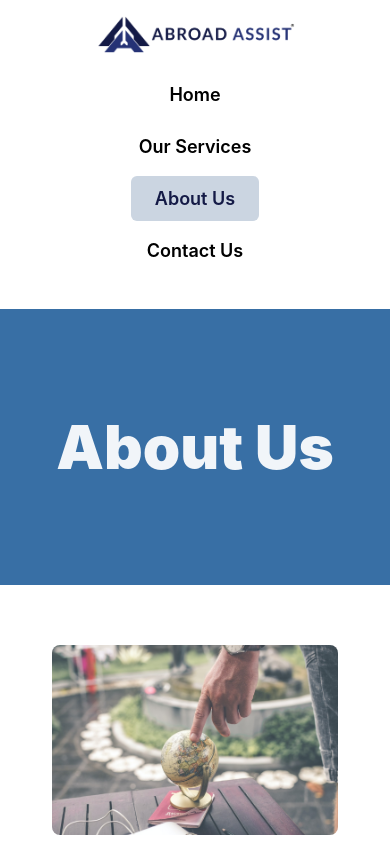
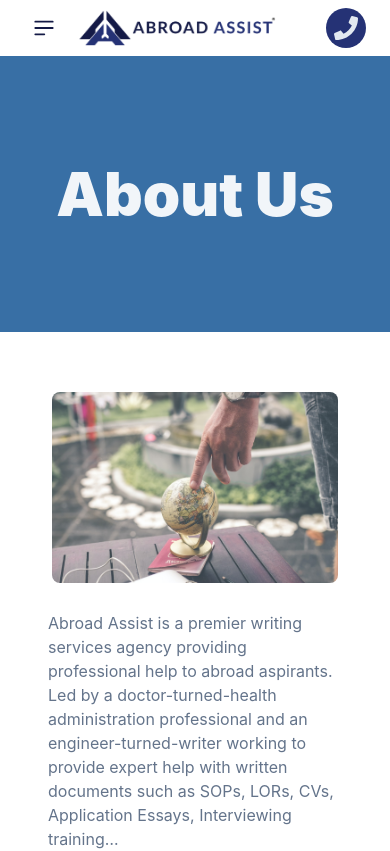
Before and after one commit to abroadassist/abroad-assist, a Next.js app: page /about in a window 390 px wide. Shown: the top 851 px of the page. Built offline with nearby package versions, Linux system fonts and the light colour scheme.

Commit message:
update header and add sidemenu

```diff
--- a/components/forms/EducationDetails.jsx
+++ b/components/forms/EducationDetails.jsx
@@ -1,5 +1,6 @@
 import React, { useState } from "react";
 import { Form, Formik } from "formik";
+import { useSearchParams } from "next/navigation";
 import FormInputWrapper from "components/wrappers/FormInputWrapper";
 import * as Yup from "yup";
 import { FaPaperPlane } from "react-icons/fa";
@@ -73,17 +74,18 @@ const servicesOptions = [
 ];
 
 const EducationDetails = ({ campaignString = "Organic", sendToEmail = "writing@abroadassist.net" }) => {
-  const [phoneNum, setPhoneNum] = useState();
+  const searchParams = useSearchParams();
+  const [phoneNum, setPhoneNum] = useState(searchParams?.get("phone") ?? "");
 
   return (
     <>
       <Formik
         {...{
           initialValues: {
-            fullname: "",
-            email: "",
-            details: "",
-            services: [],
+            fullname: searchParams?.get("name") ?? "",
+            email: searchParams?.get("email") ?? "",
+            details: searchParams?.get("details") ?? "",
+            services: searchParams?.getAll("service") ?? [],
           },
           validationSchema: schema,
           onSubmit: async (values, actions) => {
@@ -110,7 +112,11 @@ const EducationDetails = ({ campaignString = "Organic", sendToEmail = "writing@a
         }}
       >
         {(formik) => {
-          const disableSubmit = phoneNum?.length < 7 || formik.isSubmitting || !formik.dirty || !formik.isValid;
+          const disableSubmit =
+            phoneNum?.length < 7 ||
+            formik.isSubmitting ||
+            (!formik.dirty && (!formik.values?.fullname || !formik.values?.email)) ||
+            !formik.isValid;
 
           return (
             <Form>
--- a/components/layout/Header.jsx
+++ b/components/layout/Header.jsx
@@ -1,67 +1,80 @@
+import React, { useState } from "react";
 import Container from "components/wrappers/Container";
+import PagesMenu from "./PagesMenu";
+import Link from "next/link";
+import { FaPhone } from "react-icons/fa";
 import Image from "next/image";
-import Link from "next/link";
-import { useRouter } from "next/router";
+import SideMenu from "./SideMenu";
 
-const pages = [
-  {
-    label: "Home",
-    path: "/",
-  },
-  {
-    label: "Our Services",
-    path: "/our-services",
-  },
-  {
-    label: "About Us",
-    path: "/about",
-  },
-  {
-    label: "Contact Us",
-    path: "/contact",
-  },
-];
-const Header = ({}) => {
-  const router = useRouter();
+const Header = () => {
+  const [showSideMenu, setShowSideMenu] = useState(false);
+
+  const toggleSideMenu = () => {
+    setShowSideMenu((state) => !state);
+  };
 
   return (
     <header className="m-0 shadow-lg">
-      <nav className="py-4 px-3">
+      <nav className="md:px-3">
         <Container>
-          <div className=" flex flex-col md:flex-row justify-between items-center">
+          <div className=" flex flex-row justify-between items-center w-full h-14 px-6">
+            <div className="inline-flex md:hidden items-center">
+              <Hamburger onClick={toggleSideMenu} />
+            </div>
             <Link href="/">
-              <Image
-                alt="Abroad Assist ®"
-                src="/assets/images/registered-logo.png"
-                width={200}
-                height={30}
-              />
+              <Image alt="Abroad Assist ®" src="/assets/images/registered-logo.png" width={200} height={30} />
             </Link>
-            <div className="my-4 md:my-0 flex flex-col sm:flex-row justify-evenly">
-              {pages.map((page, index) => {
-                const isCurrentPage = router?.pathname === page.path;
-                return (
-                  <Link
-                    key={"nav-link-" + index}
-                    href={page.path}
-                    className="sm:m-1 my-3 mx-auto"
-                  >
-                    <span
-                      className={`py-3 px-6 capitalize text-lg font-semibold hover:bg-slate-200 rounded-md transition-colors duration-300 ease-in-out shadow-none ${
-                        isCurrentPage ? "bg-slate-300 text-aa-outer shadow" : ""
-                      }`}
-                    >
-                      {page.label}
-                    </span>
-                  </Link>
-                );
-              })}
+
+            <div className="w-full hidden lg:flex lg:justify-end">
+              <PagesMenu />
             </div>
+            <Link
+              href="/contact"
+              className="flex ml-auto text-slate-200 bg-aa-inner hover:bg-blue-500 hover:shadow-md p-2 rounded-full md:rounded-md transition-colors ease-in-out hover:animate-pulse"
+            >
+              <span className="hidden md:block">Contact</span>
+              <FaPhone className="md:ml-2" size={24} />
+            </Link>
+
+            <hr className="block md:hidden h-1 " />
           </div>
+          <div className="w-full hidden md:flex justify-center lg:hidden">
+            <hr className="h-1 my-1 bg-gray-500 border-0 dark:bg-gray-700" />
+            <PagesMenu />
+          </div>
+          {showSideMenu && <SideMenu />}
         </Container>
       </nav>
     </header>
   );
 };
 
+const Hamburger = ({ onClick }) => {
+  return (
+    <button
+      data-drawer-target="default-sidebar"
+      data-drawer-toggle="default-sidebar"
+      aria-controls="default-sidebar"
+      type="button"
+      className=" mr-3 p-2 text-sm text-aa-outer hover:text-slate-200 rounded-lg hover:bg-blue-500 focus:outline-none focus:ring-2 focus:ring-blue-400"
+      onClick={onClick ?? null}
+    >
+      <span className="sr-only">Open sidebar</span>
+      <svg
+        className="w-6 h-6"
+        aria-hidden="true"
+        fill="currentColor"
+        viewBox="0 0 20 20"
+        xmlns="http://www.w3.org/2000/svg"
+      >
+        <path
+          clip-rule="evenodd"
+          fill-rule="evenodd"
+          d="M2 4.75A.75.75 0 012.75 4h14.5a.75.75 0 010 1.5H2.75A.75.75 0 012 4.75zm0 10.5a.75.75 0 01.75-.75h7.5a.75.75 0 010 1.5h-7.5a.75.75 0 01-.75-.75zM2 10a.75.75 0 01.75-.75h14.5a.75.75 0 010 1.5H2.75A.75.75 0 012 10z"
+        ></path>
+      </svg>
+    </button>
+  );
+};
+
 export default Header;
--- /dev/null
+++ b/components/layout/PagesMenu.jsx
@@ -0,0 +1,71 @@
+import React from "react";
+import Link from "next/link";
+import { useRouter } from "next/router";
+import { FaHome } from "react-icons/fa";
+import { TbWriting } from "react-icons/tb";
+import { RiTeamFill } from "react-icons/ri";
+
+const pages = [
+  {
+    label: "Home",
+    path: "/",
+    icon: <FaHome size={52} />,
+  },
+  {
+    label: "Our Services",
+    path: "/our-services",
+    icon: <TbWriting size={52} />,
+  },
+  {
+    label: "About Us",
+    path: "/about",
+    icon: <RiTeamFill size={52} />,
+  },
+];
+
+const PagesMenu = () => {
+  const router = useRouter();
+
+  return (
+    <div className="mt-2 mb-1 md:my-0 flex flex-col md:flex-row md:w-3/4 md:justify-evenly">
+      {pages.map((page) => {
+        const isCurrentPage = router?.pathname === page.path;
+        return (
+          <Link key={"nav-link-" + page.path} href={page.path} className="">
+            <HeaderNavItem {...{ label: page?.label, isCurrentPage }} />
+            <SideNavItem {...{ label: page?.label, icon: page?.icon, isCurrentPage }} />
+          </Link>
+        );
+      })}
+    </div>
+  );
+};
+
+const HeaderNavItem = ({ isCurrentPage = false, label = "" }) => {
+  return (
+    <span
+      className={`hidden md:block md:mb-2 lg:mb-0 py-1 px-3 capitalize text-5xl md:text-lg font-semibold hover:bg-slate-200 rounded-md transition-colors duration-300 ease-in-out shadow-none ${
+        isCurrentPage ? "bg-slate-300 text-aa-outer shadow" : ""
+      }`}
+      title={label}
+    >
+      {label}
+    </span>
+  );
+};
+
+const SideNavItem = ({ isCurrentPage = false, label = "", icon }) => {
+  return (
+    <span
+      className={`block md:hidden font-semibold text-start text-5xl py-20 pl-4 hover:bg-slate-200 group transition-all duration-1000 ease-in-out ${
+        isCurrentPage ? "bg-slate-400 " : "bg-slate-300"
+      }`}
+      title={label}
+    >
+      {label}
+      <span className="ml-4 fixed opacity-0 group-hover:opacity-100 group-hover:slide-in-blurred-left">{icon}</span>
+    </span>
+  );
+};
+
+export default PagesMenu;
--- /dev/null
+++ b/components/layout/SideMenu.jsx
@@ -0,0 +1,17 @@
+import React from "react";
+import PagesMenu from "./PagesMenu";
+
+const SideMenu = ({}) => {
+  return (
+    <aside
+      className="fixed top-14 left-0 z-40 w-full h-full bg-white transition-transform md:-translate-x-full translate-x-0"
+      aria-label="Sidebar"
+    >
+      <div className="h-full px-0 py-4 overflow-y-hidden bg-slate-200">
+        <PagesMenu />
+      </div>
+    </aside>
+  );
+};
+
+export default SideMenu;
```
